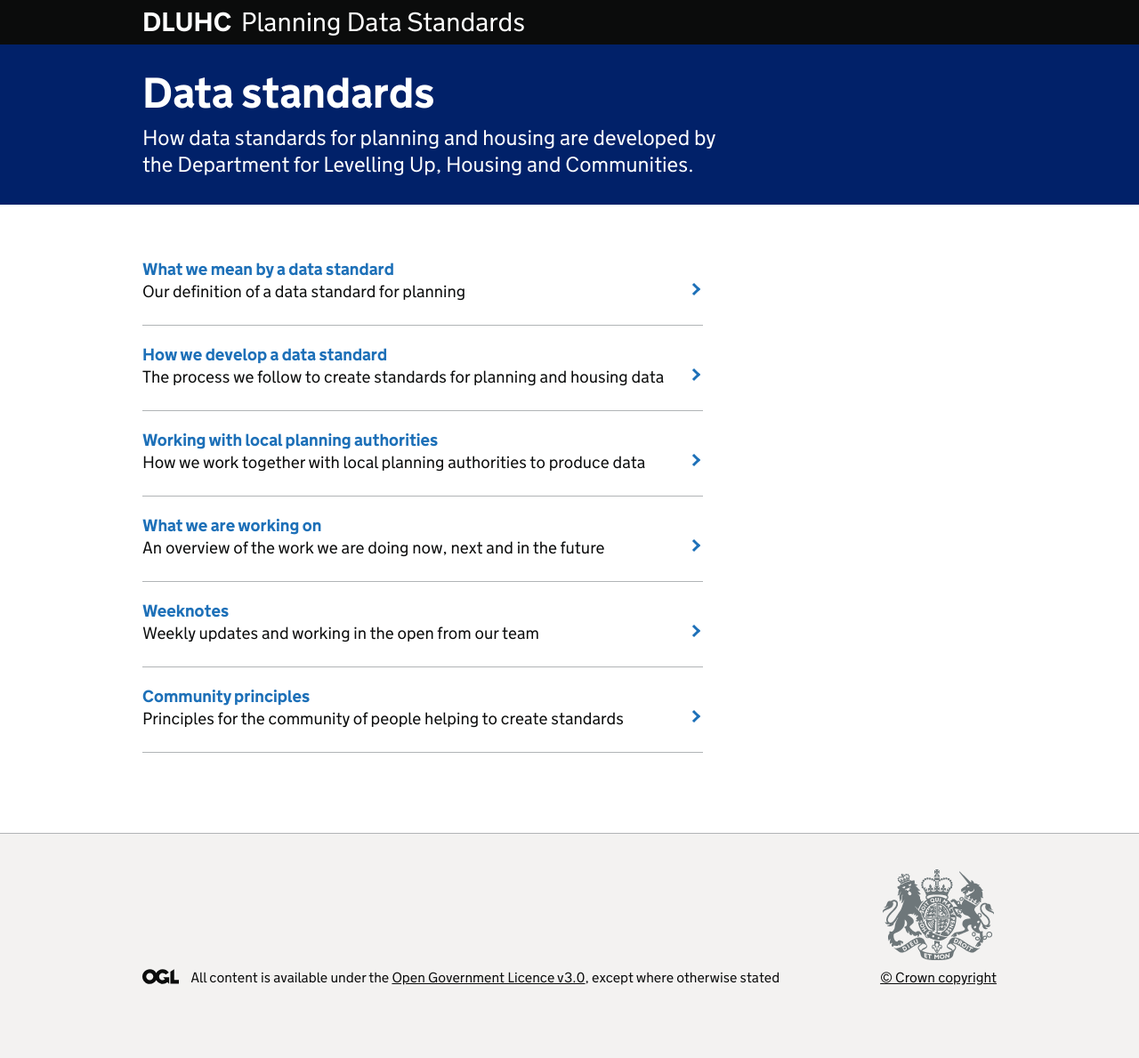
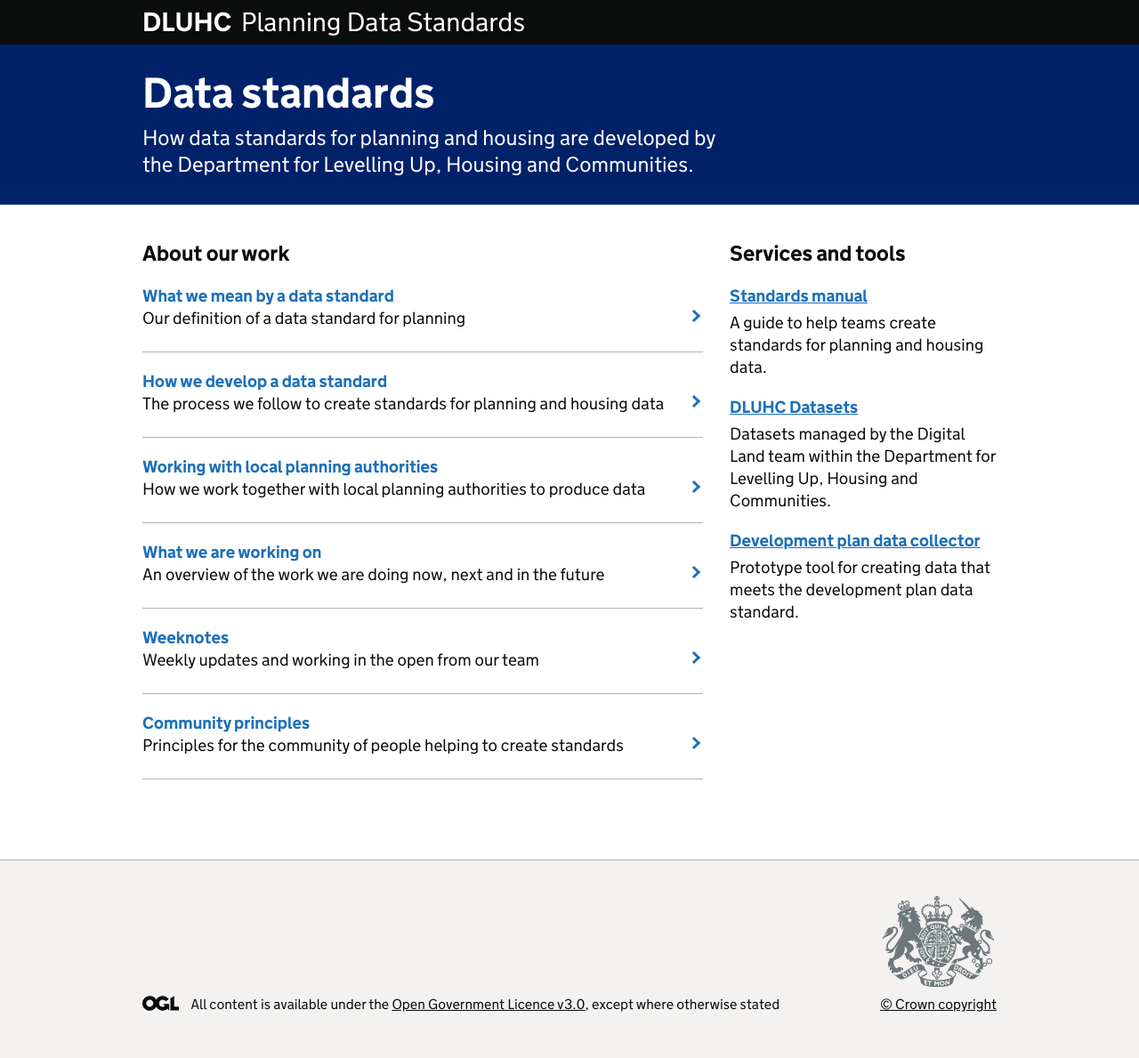
Before and after one commit to digital-land/data-standards-team, a Jekyll site: the page built from index.html, in a window 1280 px wide. Shown: the whole page at 89% size. Built offline with Jekyll 4.4.1, drawn with Linux system fonts in a browser that asks for light colours; before the commit the page ends 1159 px from its top, so only the background shows below that.

Commit message:
adds links to services and tools

```diff
--- a/index.html
+++ b/index.html
@@ -7,9 +7,9 @@
   sub_title: 'How data standards for planning and housing are developed by the Department for Levelling Up, Housing and Communities.'
 ---
 <div class="govuk-grid-row">
-  <div class="govuk-grid-column-two-thirds">
+  <div class="govuk-grid-column-full govuk-grid-column-two-thirds-from-desktop">
     {% if page.navigation or site.data.navigation %}
-      {% comment %} <h2 class="govuk-heading-m">Information and services</h2> {% endcomment %}
+      <h2 class="govuk-heading-m">About our work</h2>
       {% for section in site.data.navigation %}
         <div class="app-content-list govuk-!-margin-bottom-8">
           {% if section.title %}
@@ -42,33 +42,27 @@
       {% endfor %}
     {% endif %}
   </div>
-  <div class="govuk-grid-column-one-third"></div>
+  <div class="govuk-grid-column-full govuk-grid-column-one-third-from-desktop">
+    <h2 class="govuk-heading-m">Services and tools</h2>
+    <ul class="govuk-list govuk-list--spaced">
+      <li class="govuk-list__item">
+        <p class="govuk-body govuk-!-margin-bottom-1">
+          <a href="https://dluhc-datasets.planning-data.dev/" class="govuk-link govuk-!-font-weight-bold">Standards manual</a>
+        </p>
+        <p class="govuk-body">A guide to help teams create standards for planning and housing data.</p>
+      </li>
+      <li class="govuk-list__item">
+        <p class="govuk-body govuk-!-margin-bottom-1">
+          <a href="https://dluhc-datasets.planning-data.dev/" class="govuk-link govuk-!-font-weight-bold">DLUHC Datasets</a>
+        </p>
+        <p class="govuk-body">Datasets managed by the Digital Land team within the Department for Levelling Up, Housing and Communities.</p>
+      </li>
+      <li class="govuk-list__item">
+        <p class="govuk-body govuk-!-margin-bottom-1">
+          <a href="https://development-plan-prototype.herokuapp.com/" class="govuk-link govuk-!-font-weight-bold">Development plan data collector</a>
+        </p>
+        <p class="govuk-body">Prototype tool for creating data that meets the development plan data standard.</p>
+      </li>
+    </ul>
+  </div>
 </div>
-
-{% comment %} {% if page.navigation or site.data.navigation %}
-                              {% for section in site.data.navigation %}
-                                <div class="app-cards govuk-!-margin-bottom-8">
-                                  {% if section.title %}
-                                    <h2 class="app-cards__heading govuk-heading-m">{{ section.title }}</h2>
-                                  {% endif %}
-                                  {% if section.links %}
-                                    <ul class="app-cards__list" data-track-count="cardList">
-                                      {% for link in section.links %}
-                                        <li class="app-cards__list-item">
-                                          <div class="app-cards__list-item-wrapper">
-                                            <h3 class="app-cards__sub-heading govuk-heading-s">
-                                              <a class="govuk-link app-cards__link" data-track-count="cardLink" href="{{ site.baseurl }}{{ link.url }}">{{ link.text }}</a>
-                                            </h3>
-                                            {% if link.description %}
-                                              <p class="govuk-body app-cards__description">
-                                                {{ link.description }}
-                                              </p>
-                                            {% endif %}
-                                          </div>
-                                        </li>
-                                      {% endfor %}
-                                    </ul>
-                                  {% endif %}
-                                </div>
-                              {% endfor %}
-{% endif %} {% endcomment %}
--- a/src/scss/components/_content-list.scss
+++ b/src/scss/components/_content-list.scss
@@ -9,6 +9,9 @@
       @include govuk-responsive-padding(4, "bottom");
       // @include govuk-responsive-margin(3, "bottom");
       border-bottom: 1px solid $govuk-border-colour;
+      &:first-child {
+        padding-top: 0;
+      }
     }
   }
   &__link {
```
Also changed, not shown: assets/css/application.css.
